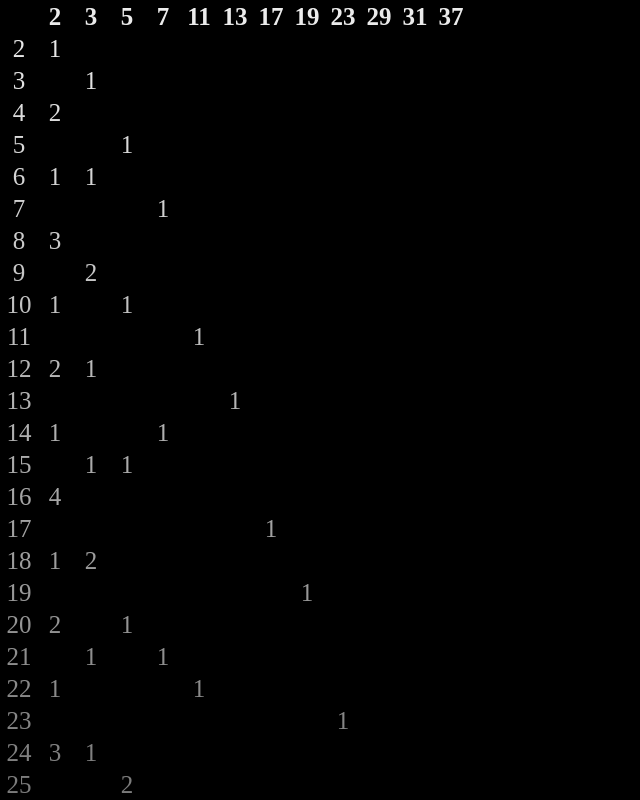
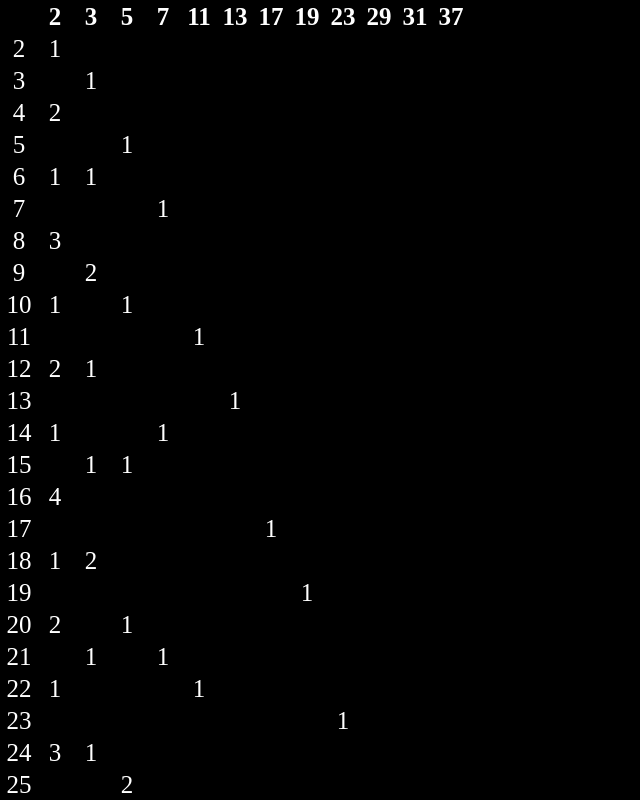
Before and after one commit to thetravisweber/math_with_vue, a Vue app: page /prime-factors in a window 1280 px wide. Shown: the top 800 px of the page, without its empty margins (0-640 px from the left). Built offline with nearby package versions, Linux system fonts and the light colour scheme.

Commit message:
styling with method

```diff
--- a/src/components/PrimeFactorsTable.vue
+++ b/src/components/PrimeFactorsTable.vue
@@ -10,12 +10,11 @@
         </th>
       </tr>
       <tr
-        class="titler"
         v-for="(factors, factored_num) in factoredTableData"
         :key="factored_num"
       >
-        <td>{{ factored_num + 2 }}</td>
-        <td v-for="(num_of_factor, j) in factors" :key="j">
+        <td :class="headerClass">{{ factored_num + 2 }}</td>
+        <td v-for="(num_of_factor, j) in factors" :key="j" :style="factorStyle()">
           {{ ifNotZero(num_of_factor) }}
         </td>
       </tr>
@@ -72,6 +71,11 @@ export default {
       this.primes.push(num);
       return this.factor(num);
     },
+    factorStyle: () => {
+      return {
+        color: "#FFFFFF"
+      };
+    },
     ifNotZero: (num) => {
       if (num == 0) {
         return '';
@@ -90,17 +94,17 @@ export default {
 
 .prime-factors {
   background-color: black;
+  font-size: 25px;
 }
-
-#prime-factor-table {
-  font-size: 25px;
+.prime-factor-table {
   background: -webkit-linear-gradient(#eee, #333);
   -webkit-background-clip: text;
+  background-clip: text;
   -webkit-text-fill-color: transparent;
 }
 
 .white-header {
-  color: white;
+  -webkit-text-fill-color: white;
 }
 
 td {
@@ -108,7 +112,4 @@ td {
   text-align: center;
 }
 
-.titler {
-  color: white;
-}
 </style>
```
